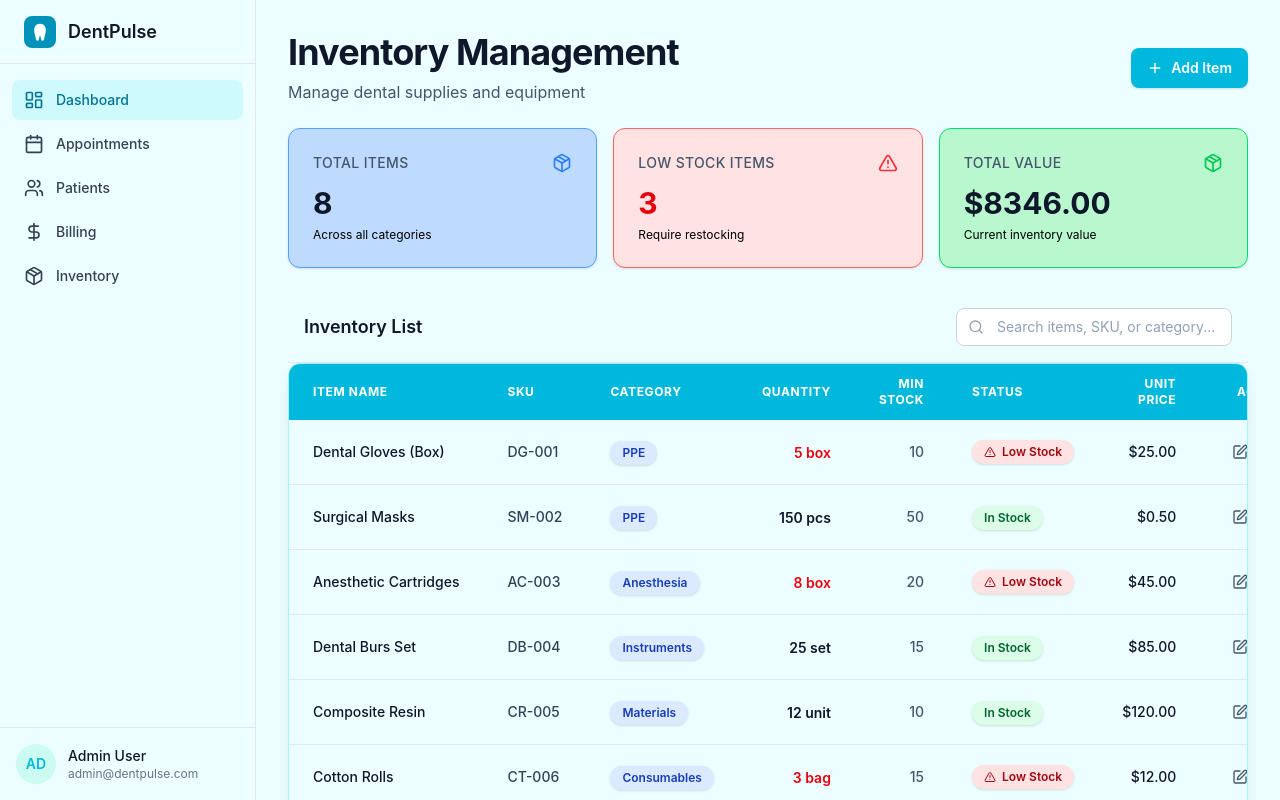
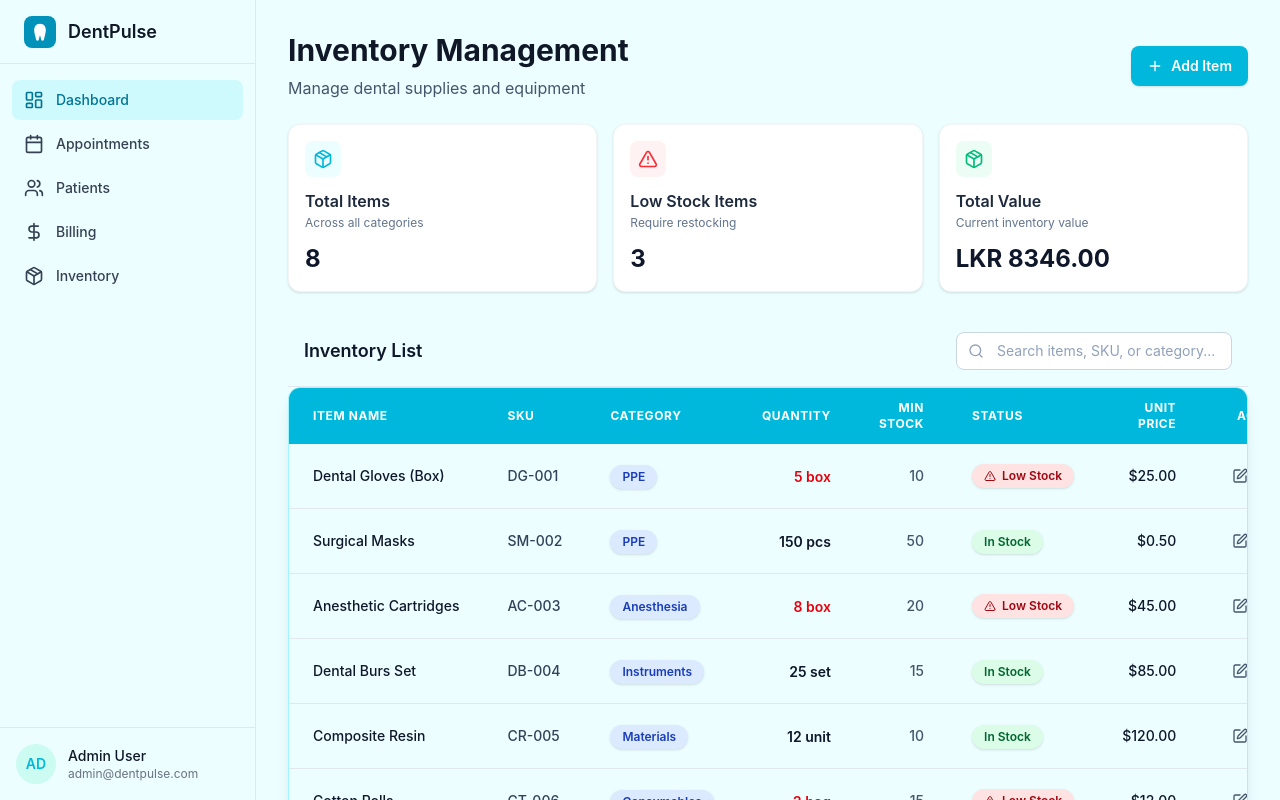
Before and after one commit to HVPasindu/DentPulse, a React app in the folder frontend/: page /inventory in a window 1280 px wide. Built offline with nearby package versions, Linux system fonts and the light colour scheme; the HTML template or start-up script is replaced by a standard one.

Commit message:
do changes in inventory page

```diff
--- a/frontend/src/Admin/StatsCard.jsx
+++ b/frontend/src/Admin/StatsCard.jsx
@@ -1,46 +1,32 @@
 import { Package, AlertTriangle } from 'lucide-react'
 
 export default function StatsCard({ title, value, icon: Icon, color, subtitle }) {
-  const colorClasses = {
-    blue: 'border-blue-400 bg-blue-200',
-    red: 'border-red-400 bg-red-100',
-    green: 'border-green-400 bg-green-200',
-    gray: 'border-slate-400 bg-white'
-  }
-
-  const iconColorClasses = {
-    blue: 'text-blue-500',
-    red: 'text-red-500',
-    green: 'text-green-500',
-    gray: 'text-slate-400'
+  const iconBgClasses = {
+    blue: 'bg-cyan-50 text-cyan-500',
+    red: 'bg-red-50 text-red-500',
+    green: 'bg-emerald-50 text-emerald-500',
+    gray: 'bg-slate-50 text-slate-400'
   }
 
   return (
     <div
-      className={`rounded-xl border ${
-        colorClasses[color] || colorClasses.blue
-      } p-6 shadow-sm transition-all duration-200 hover:shadow-md hover:-translate-y-0.75 backdrop-blur-sm`}
+      className="bg-white rounded-xl border border-gray-100 p-4 shadow-sm transition-all duration-200 hover:shadow-md"
     >
-      <div className="flex items-center justify-between">
-        <h3 className="text-sm font-medium tracking-wide uppercase text-slate-600">
+      <div className="flex flex-col items-start">
+        <div className={`p-2 rounded-lg mb-3 ${iconBgClasses[color] || iconBgClasses.blue}`}>
+          <Icon className="h-5 w-5" />
+        </div>
+
+        <h3 className="text-base font-semibold text-slate-800">
           {title}
         </h3>
-        <Icon
-          className={`h-5 w-5 ${
-            iconColorClasses[color] || iconColorClasses.gray
-          }`}
-        />
+        <p className="mt-0.5 text-xs text-slate-500">{subtitle}</p>
       </div>
 
       <div className="mt-3">
-        <div
-          className={`text-3xl font-bold leading-tight ${
-            color === 'red' ? 'text-red-600' : 'text-slate-900'
-          }`}
-        >
+        <div className="text-2xl font-bold text-slate-900">
           {value}
         </div>
-        <p className="mt-1 text-xs text-black">{subtitle}</p>
       </div>
     </div>
   )
--- a/frontend/src/Admin/SummaryCard.jsx
+++ b/frontend/src/Admin/SummaryCard.jsx
@@ -2,27 +2,25 @@ import React from 'react';
 
 const SummaryCard = ({ icon, title, value, color }) => {
   const colorClasses = {
+    teal: {
+      border: 'border-teal-600',
+      bg: 'bg-teal-100',
+      text: 'text-teal-600',
+    },
     blue: {
-      border: 'border-cyan-600',
-      bg: 'bg-blue-200',
+      border: 'border-blue-600',
+      bg: 'bg-blue-100',
       text: 'text-blue-600',
-
-
     },
-    green: {
-      border: 'border-green-600',
-      bg: 'bg-aqua-200',
-      text: 'text-green-600',
+    orange: {
+      border: 'border-orange-600',
+      bg: 'bg-orange-100',
+      text: 'text-orange-600',
     },
-    yellow: {
-      border: 'border-orange-600',
-      bg: 'bg-yellow-200',
-      text: 'text-yellow-600',
-    },
-    red: {
-      border: 'border-red-600',
-      bg: 'bg-magenta-200',
-      text: 'text-red-600',
+    purple: {
+      border: 'border-purple-600',
+      bg: 'bg-purple-100',
+      text: 'text-purple-600',
     },
   };
 
--- a/frontend/src/pages/BillingPage.jsx
+++ b/frontend/src/pages/BillingPage.jsx
@@ -93,7 +93,7 @@ const BillingPage = () => {
     .reduce((sum, appt) => sum + appt.amount, 0);
 
   return (
-    <div className="p-8 bg-gray-50 min-h-screen font-sans">
+    <div className="p-8 bg-cyan-50 min-h-screen font-sans">
       <h1 className="text-3xl font-bold text-gray-900 mb-1">Billing & Invoices</h1>
       <p className="text-gray-500 mb-8 text-sm">Manage patient invoices, payments, and financial records</p>
 
--- a/frontend/src/pages/InventoryPage.jsx
+++ b/frontend/src/pages/InventoryPage.jsx
@@ -192,9 +192,7 @@ export default function InventoryDashboard() {
         {/* Header Section */}
         <div className="flex flex-col gap-4 sm:flex-row sm:items-center sm:justify-between">
           <div>
-            <h1 className="text-3xl font-bold tracking-tight text-slate-900 sm:text-4xl">
-              Inventory Management
-            </h1>
+             <h1 className="text-3xl font-bold text-gray-900">Inventory Management</h1>
             <p className="mt-2 text-sm text-slate-600 sm:text-base">
               Manage dental supplies and equipment
             </p>
@@ -226,7 +224,7 @@ export default function InventoryDashboard() {
           />
           <StatsCard
             title="Total Value"
-            value={`$${totalValue.toFixed(2)}`}
+            value={`LKR ${totalValue.toFixed(2)}`}
             icon={Package}
             color="green"
             subtitle="Current inventory value"
```
